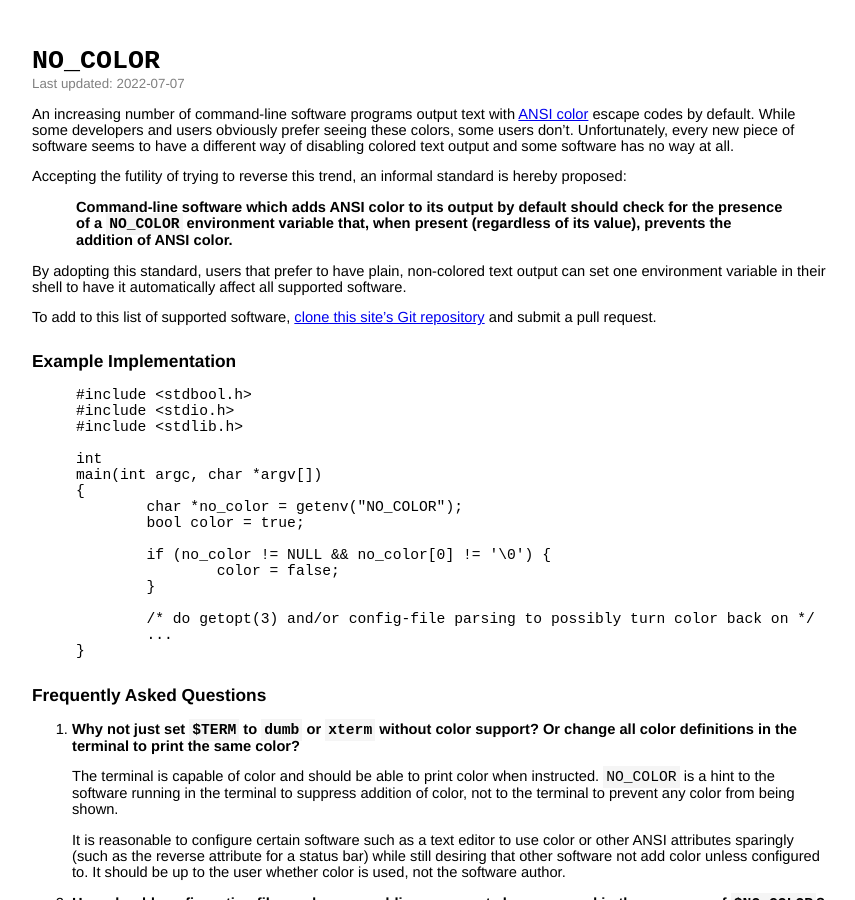
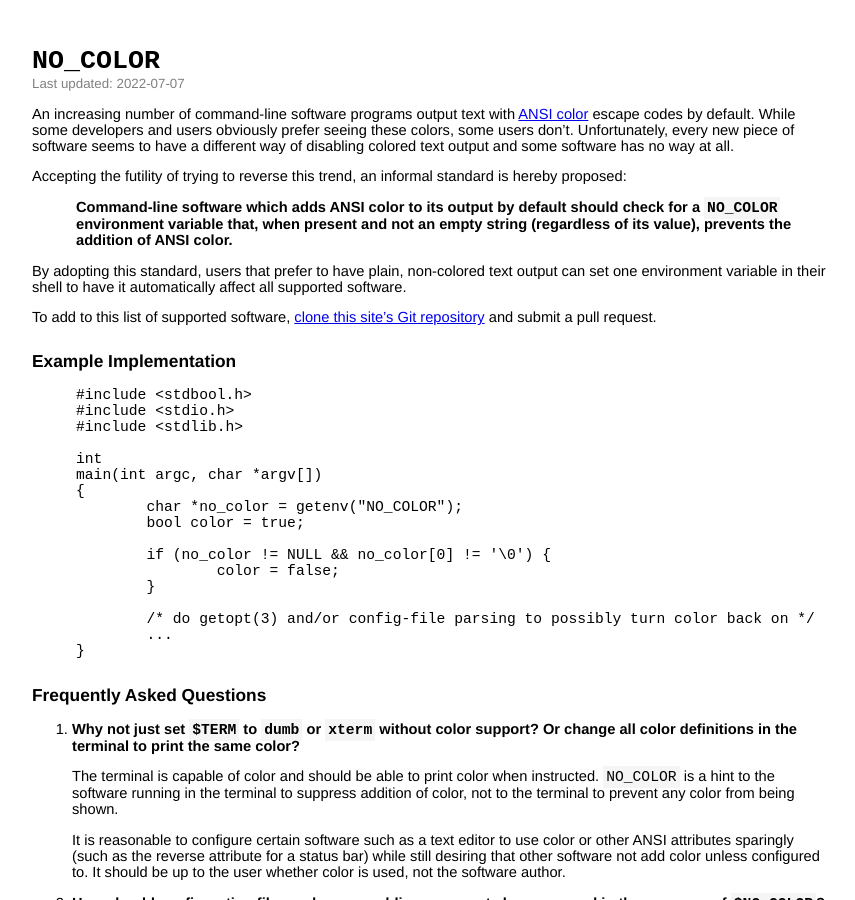
Before and after one commit to jcs/no_color, a Jekyll site: the page built from index.md, in a window 1280 px wide and 900 px high. Shown: the whole window, without its empty margins (208-1063 px from the left). Built offline with Jekyll 4.4.1, drawn with Linux system fonts in a browser that asks for light colours; our own code applies the rules of GitHub Pages for plain Markdown files.

Commit message:
Tweak the spec wording to explain that it should be not empty
"the presence of... when present" was redundant.

This was mentioned in #83 regarding the [ command's -z flag.

```diff
--- a/index.md
+++ b/index.md
@@ -17,8 +17,8 @@ Accepting the futility of trying to reverse this trend, an informal standard
 is hereby proposed:
 
 > **Command-line software which adds ANSI color to its output by default should
-check for the presence of a `NO_COLOR` environment variable that, when present
-(regardless of  its value), prevents the addition of ANSI color.**
+check for a `NO_COLOR` environment variable that, when present and not an empty
+string (regardless of its value), prevents the addition of ANSI color.**
 
 By adopting this standard, users that prefer to have plain, non-colored text
 output can set one environment variable in their shell to have it automatically
```
